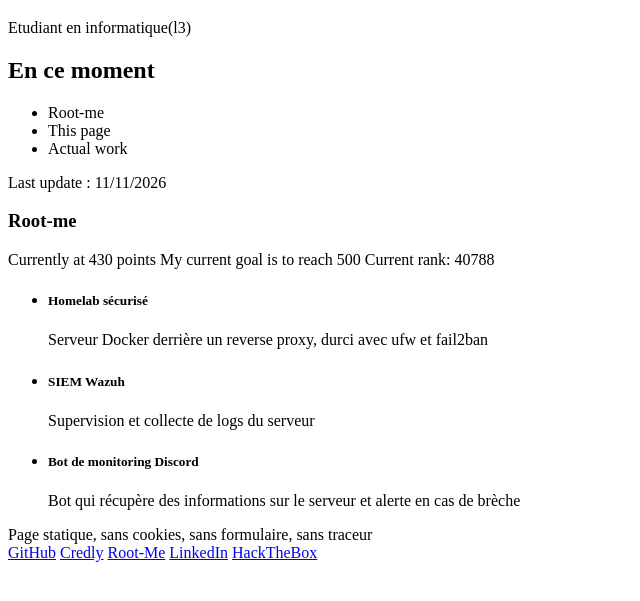
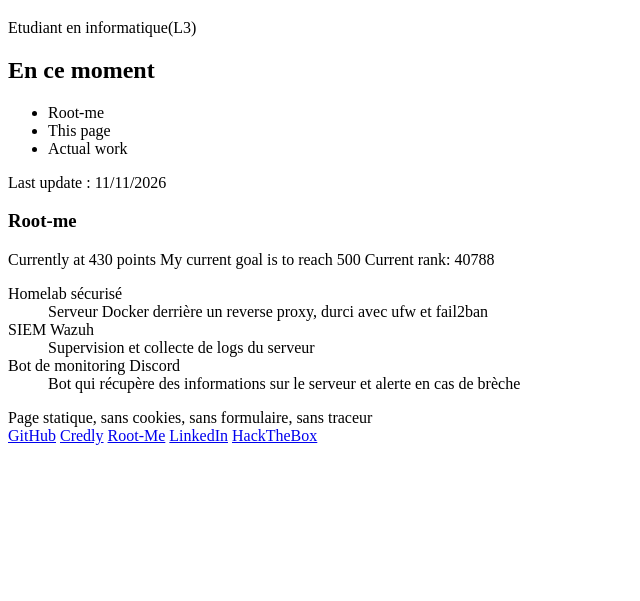
Before and after one commit to Poufpanda/infoPage, a plain HTML site: page index.html in a window 1280 px wide. Shown: the part 61-662 px from the top of the page, without its empty margins (0-640 px from the left). Drawn offline with Linux system fonts and the light colour scheme.

Commit message:
Updated projects section and updated the basic informations for clarity

```diff
--- a/index.html
+++ b/index.html
@@ -8,7 +8,7 @@
     <div id="mainView">
         <div id="Basic">
             <h1>Alexandre VITTOZ</h1>
-            <a>Etudiant en informatique(l3)</a>
+            <a>Etudiant en informatique(L3)</a>
         </div>
         <div id="now">
             <h2>En ce moment</h2>
@@ -26,11 +26,11 @@
             <a>Current rank: 40788</a>
         </div>
         <div id="projects">
-            <ul>
-                <li><h5>Homelab sécurisé</h5><a>Serveur Docker derrière un reverse proxy, durci avec ufw et fail2ban</a></li>
-                <li><h5>SIEM Wazuh</h5><a>Supervision et collecte de logs du serveur</a></li>
-                <li><h5>Bot de monitoring Discord</h5><a>Bot qui récupère des informations sur le serveur et alerte en cas de brèche</a></li>
-            </ul>
+            <dl>
+                <dt>Homelab sécurisé</dt><dd>Serveur Docker derrière un reverse proxy, durci avec ufw et fail2ban</dd>
+                <dt>SIEM Wazuh</dt><dd>Supervision et collecte de logs du serveur</dd>
+                <dt>Bot de monitoring Discord</dt><dd>Bot qui récupère des informations sur le serveur et alerte en cas de brèche</dd>
+            </dl>
             <a>Page statique, sans cookies, sans formulaire, sans traceur</a>
         </div>
         <div id="links">
```
